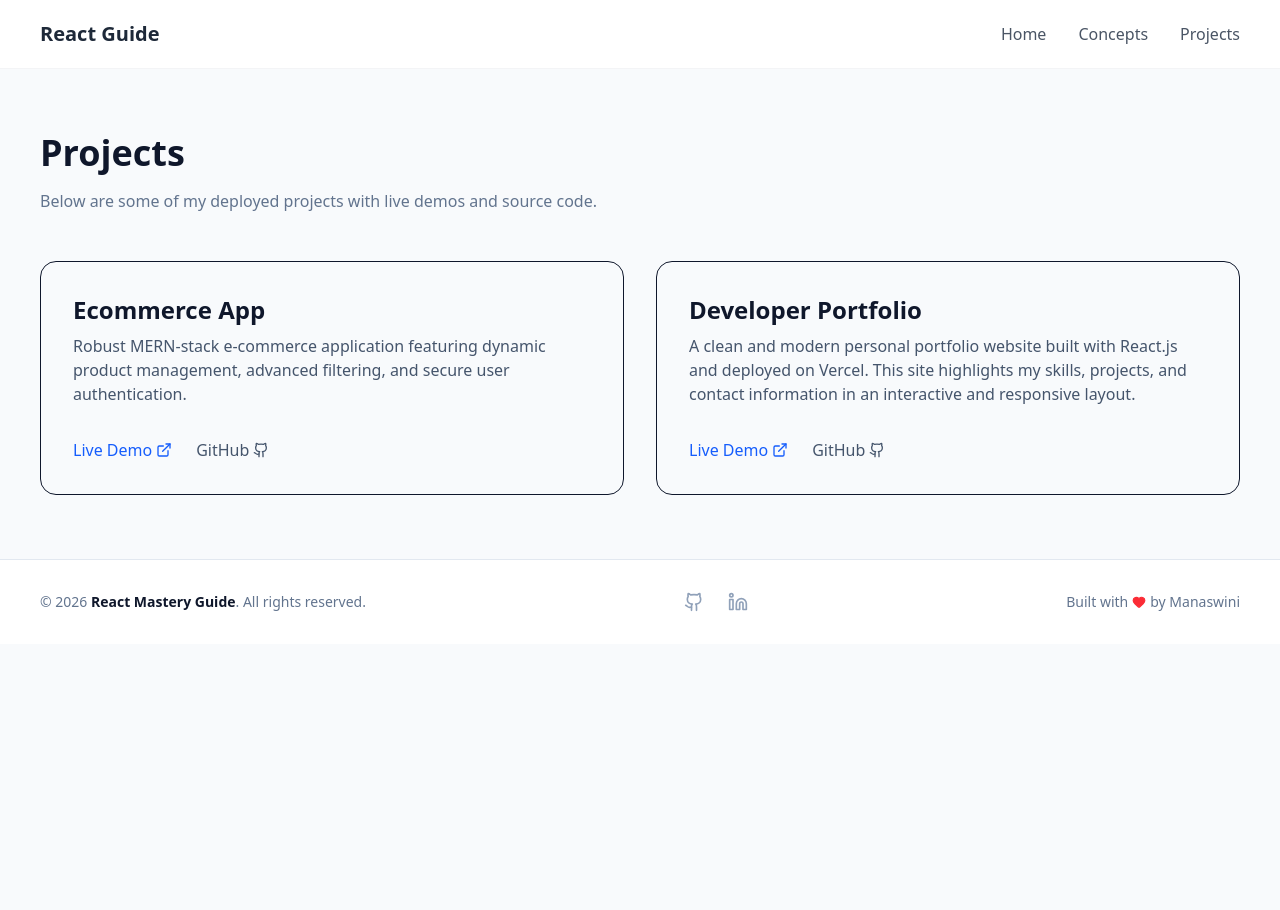
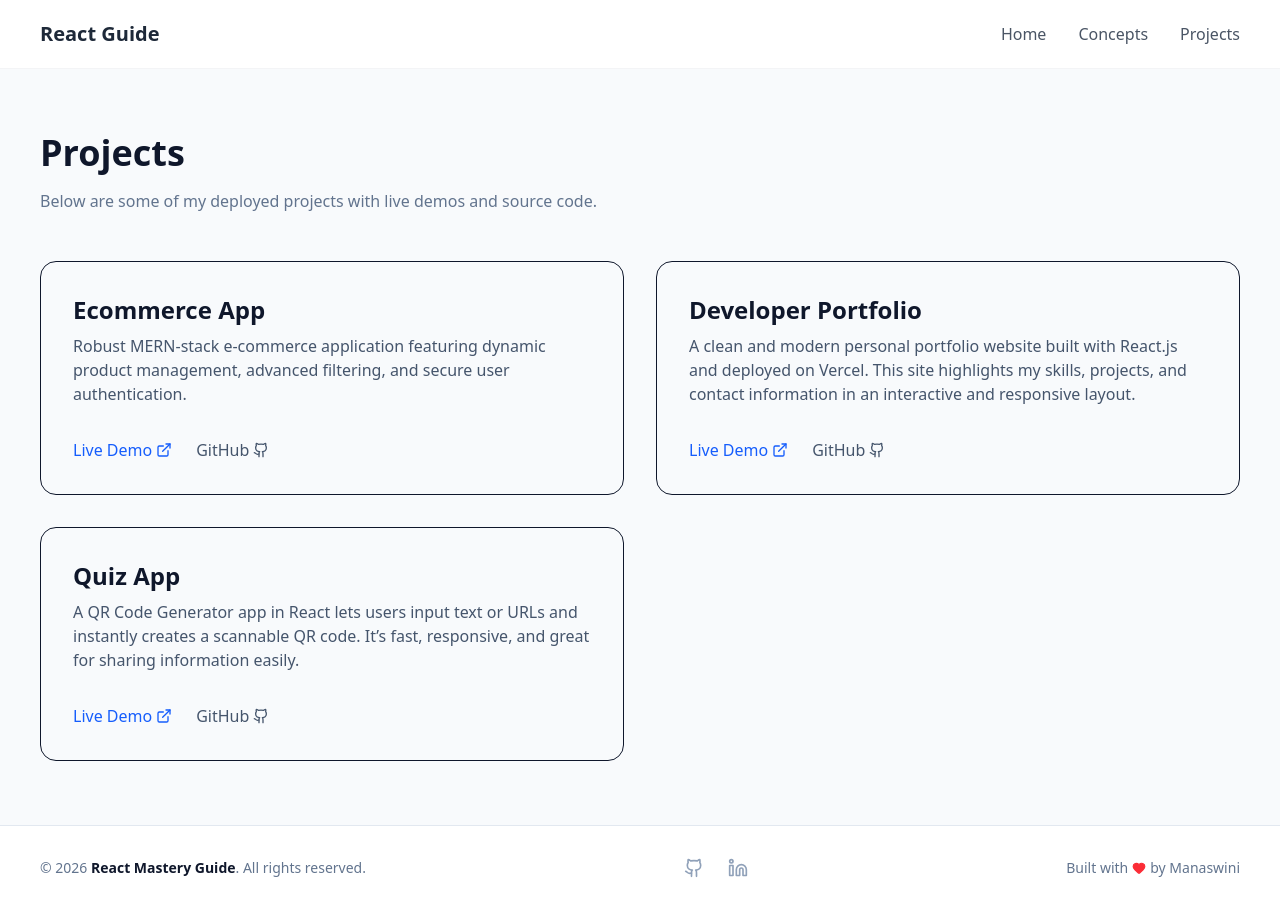
Before and after one commit to Monisasmal/React-Concept, a React (Vite) app: page /projects in a window 1280 px wide. Before the commit the page ends 800 px from the top, so only its background shows below. Built offline with nearby package versions, Linux system fonts and the light colour scheme.

Commit message:
update concept

```diff
--- a/src/components/pages/Projects.jsx
+++ b/src/components/pages/Projects.jsx
@@ -13,6 +13,12 @@ const Projects = () => {
       description: "A clean and modern personal portfolio website built with React.js and deployed on Vercel. This site highlights my skills, projects, and contact information in an interactive and responsive layout.",
       liveLink: "https://manaswini-portfolio.vercel.app/",
       githubLink: "https://github.com/Monisasmal/Manaswini_Portfolio",
+    },
+    {
+      title: "Quiz App",
+      description: "A QR Code Generator app in React lets users input text or URLs and instantly creates a scannable QR code. It’s fast, responsive, and great for sharing information easily.",
+      liveLink: "https://qr-code-generator-react-manaswini-sasmals-projects.vercel.app/",
+      githubLink: "https://github.com/Monisasmal/ReactQuizApp",
     },
   ];
 
```
